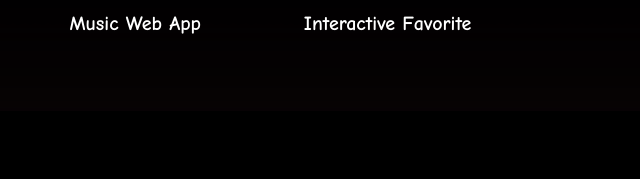
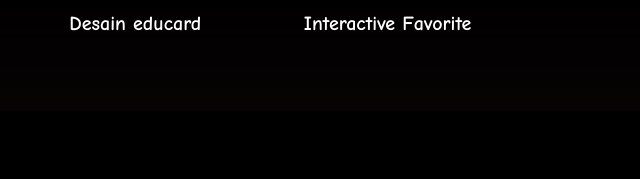
Before and after one commit to RosealievPie-Zephyra/Portofolio-Figma, a website: page index.html in a window 1280 px wide. Shown: the part 4538-4717 px from the top of the page, 0-640 px from the left. Drawn offline with nearby package versions, Linux system fonts and the light colour scheme; a web font is replaced by a local one.

Commit message:
Change text from 'Music Web App' to 'Desain educard'

```diff
--- a/index.html
+++ b/index.html
@@ -554,7 +554,7 @@
         <div class="flex flex-col items-center group cursor-pointer active:scale-90 transition-all duration-300">
             <div class="w-[160px] h-[160px] md:w-[180px] md:h-[180px] rounded-full bg-cover bg-center border-4 border-[#79a0e9] group-hover:border-[#cb879c] transition-all"
                  style="background-image: url('./images-project/v1_158.png');"></div>
-            <p class="text-white font-['Comic_Neue'] font-bold text-[20px] mt-4 text-center group-hover:text-[#cb879c]">Music Web App</p>
+            <p class="text-white font-['Comic_Neue'] font-bold text-[20px] mt-4 text-center group-hover:text-[#cb879c]">Desain educard</p>
         </div>
 
         <div class="flex flex-col items-center group cursor-pointer active:scale-90 transition-all duration-300">
```
